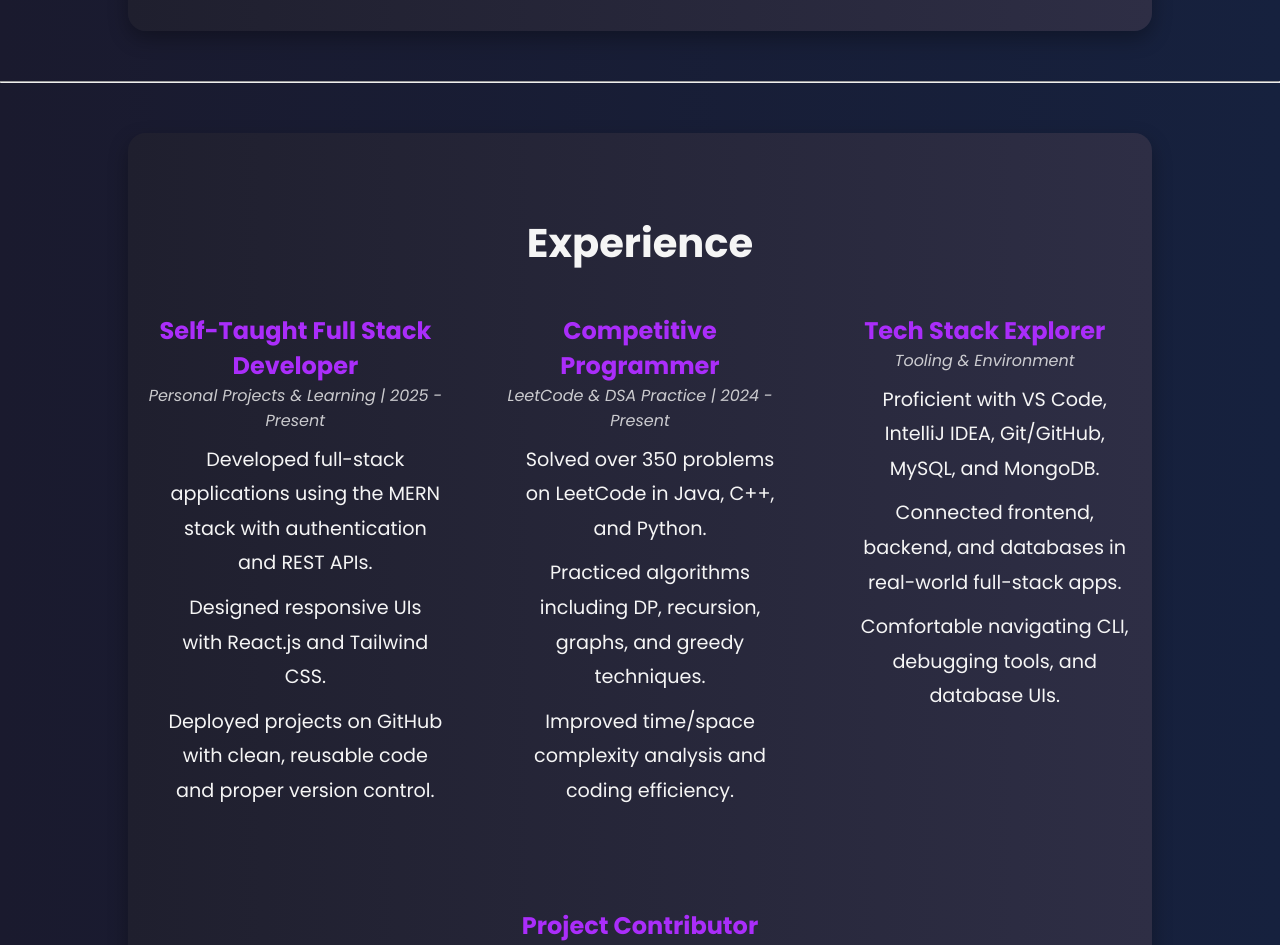
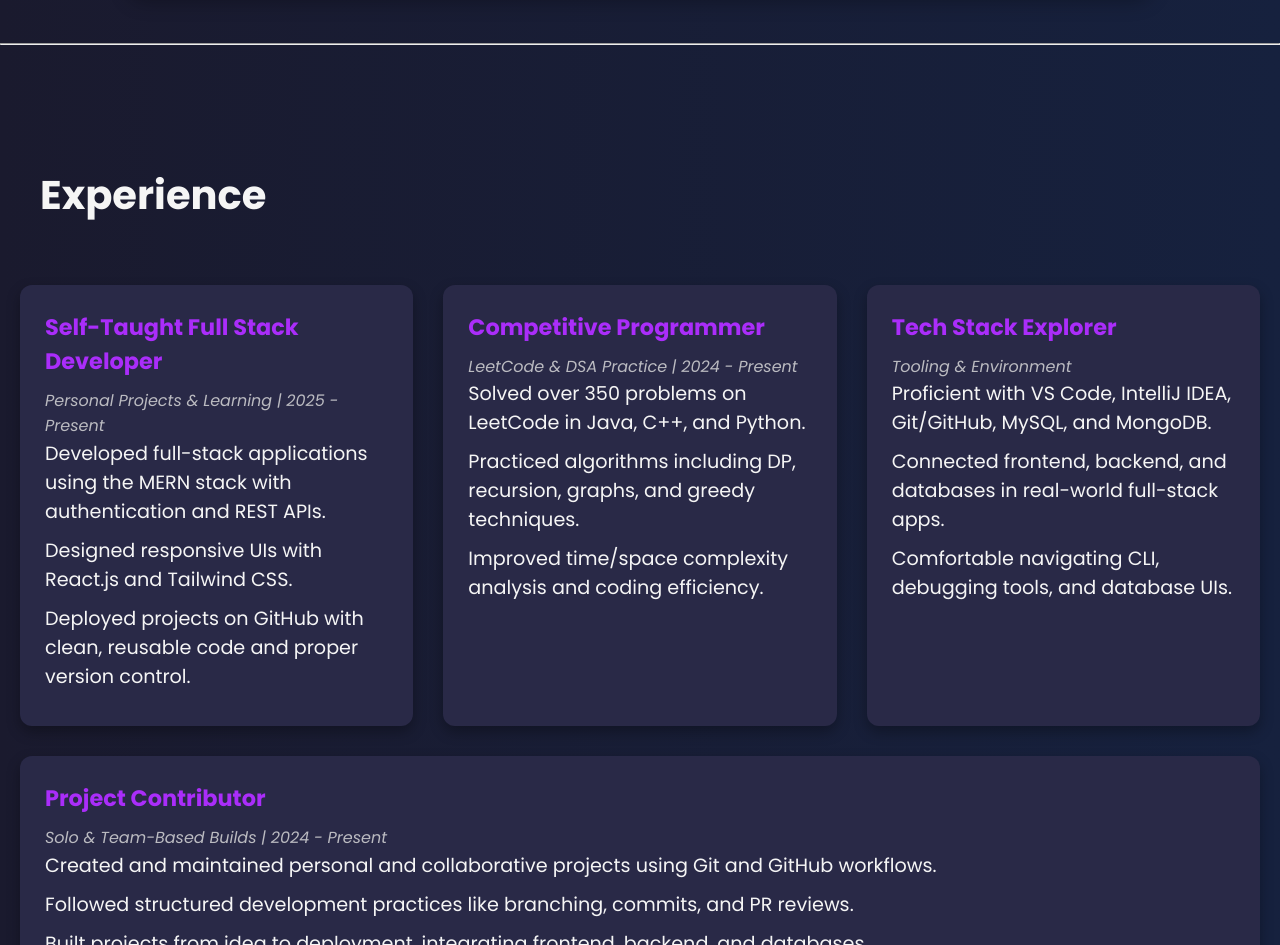
Before and after one commit to PrasoonGupta2003/Personal-Portfolio-Website, a plain HTML site: page index.html in a window 1280 px wide. Shown: the part 2560-3505 px from the top of the page. Drawn offline with nearby package versions, Linux system fonts and the light colour scheme; a web font is replaced by a local one.

Commit message:
Personal Portfolio Website

```diff
--- a/index.html
+++ b/index.html
@@ -105,6 +105,14 @@
                     Demonstrated foundational programming skills such as loops, conditionals, and algorithmic thinking.
                   </li>
                   <li>
+                    <strong>Software Engineer Role Certificate</strong> - HackerRank <i>(2025)</i><br />
+                    Covered essential topics including problem solving, SQL, and REST APIs relevant to software engineering roles.
+                  </li>
+                  <li>
+                    <strong>Full Stack Development Program</strong> - Infosys Springboard <i>(2025)</i><br />
+                    Completed a comprehensive curriculum on full stack development encompassing front-end, back-end, and database technologies.
+                  </li>
+                  <li>
                     <strong>Data Structures & Algorithms in Java</strong> - PW Skills <i>(2024)</i><br />
                     Gained in-depth knowledge of DSA concepts using Java. Solved 350+ LeetCode problems alongside the course.
                   </li>
@@ -114,6 +122,7 @@
                   </li>
                 </ul>
               </div>
+
               <div class="project-item">
                 <h3>Hobbies</h3>
                 <ul>
@@ -124,44 +133,42 @@
             </div>
           </section>
           <hr>
+
         <!-- Experience section -->
-        <section id="experience" class="secondSection">
-            <h1 style="font-size: 2.5rem; margin-top: 20px; margin-bottom: 40px;">Experience</h1>
-            <div style="display: flex; justify-content: space-between; gap: 50px; flex-wrap: wrap;">
-                <div style="flex: 1; min-width: 280px; margin-bottom: 40px;">
-                    <h2 style="color: #aa2dfa; font-size: 1.5rem;">Self-Taught Full Stack Developer</h2>
+        <section id="experience" class="experienceSection">
+            <h2 style="font-size: 2.5rem; padding: 60px 20px;">Experience</h2>
+            <div class="card-container">
+                <div class="project-item">
+                    <h3>Self-Taught Full Stack Developer</h3>
                     <p style="opacity: 0.8; font-style: italic;">Personal Projects & Learning | 2025 - Present</p>
-                    <ul style="margin-left: 20px; margin-top: 10px; line-height: 1.8;">
+                    <ul>
                         <li>Developed full-stack applications using the MERN stack with authentication and REST APIs.</li>
                         <li>Designed responsive UIs with React.js and Tailwind CSS.</li>
                         <li>Deployed projects on GitHub with clean, reusable code and proper version control.</li>
                     </ul>
                 </div>
-
-                <div style="flex: 1; min-width: 280px; margin-bottom: 40px;">
-                    <h2 style="color: #aa2dfa; font-size: 1.5rem;">Competitive Programmer</h2>
+                <div class="project-item">
+                    <h3>Competitive Programmer</h3>
                     <p style="opacity: 0.8; font-style: italic;">LeetCode & DSA Practice | 2024 - Present</p>
-                    <ul style="margin-left: 20px; margin-top: 10px; line-height: 1.8;">
+                    <ul>
                         <li>Solved over 350 problems on LeetCode in Java, C++, and Python.</li>
                         <li>Practiced algorithms including DP, recursion, graphs, and greedy techniques.</li>
                         <li>Improved time/space complexity analysis and coding efficiency.</li>
                     </ul>
                 </div>
-
-                <div style="flex: 1; min-width: 280px; margin-bottom: 40px;">
-                    <h2 style="color: #aa2dfa; font-size: 1.5rem;">Tech Stack Explorer</h2>
+                <div class="project-item">
+                    <h3>Tech Stack Explorer</h3>
                     <p style="opacity: 0.8; font-style: italic;">Tooling & Environment</p>
-                    <ul style="margin-left: 20px; margin-top: 10px; line-height: 1.8;">
+                    <ul>
                         <li>Proficient with VS Code, IntelliJ IDEA, Git/GitHub, MySQL, and MongoDB.</li>
                         <li>Connected frontend, backend, and databases in real-world full-stack apps.</li>
                         <li>Comfortable navigating CLI, debugging tools, and database UIs.</li>
                     </ul>
                 </div>
-
-                <div style="flex: 1; min-width: 280px; margin-bottom: 40px;">
-                    <h2 style="color: #aa2dfa; font-size: 1.5rem;">Project Contributor</h2>
+                <div class="project-item">
+                    <h3>Project Contributor</h3>
                     <p style="opacity: 0.8; font-style: italic;">Solo & Team-Based Builds | 2024 - Present</p>
-                    <ul style="margin-left: 20px; margin-top: 10px; line-height: 1.8;">
+                    <ul>
                         <li>Created and maintained personal and collaborative projects using Git and GitHub workflows.</li>
                         <li>Followed structured development practices like branching, commits, and PR reviews.</li>
                         <li>Built projects from idea to deployment, integrating frontend, backend, and databases.</li>
--- a/style.css
+++ b/style.css
@@ -180,6 +180,29 @@ ul li strong {
     border-radius: 18px;
     box-shadow: 0 8px 20px rgba(0, 0, 0, 0.3);
     text-align: center;
+}
+.experienceSection {
+    padding: 60px 20px;
+}
+
+.card-container {
+    display: flex;
+    flex-wrap: wrap;
+    gap: 30px;
+    justify-content: center;
+}
+
+.project-item {
+    background-color: #f5f5f5; /* Light background for card */
+    padding: 20px;
+    border-radius: 12px;
+    box-shadow: 0 4px 8px rgba(0,0,0,0.1);
+    flex: 1 1 300px;
+    transition: transform 0.3s ease;
+}
+
+.project-item:hover {
+    transform: translateY(-5px);
 }
 
 /* Project Section */
```
Also changed, not shown: 1 other file. Lines whose indentation alone changed are shown as unchanged.
